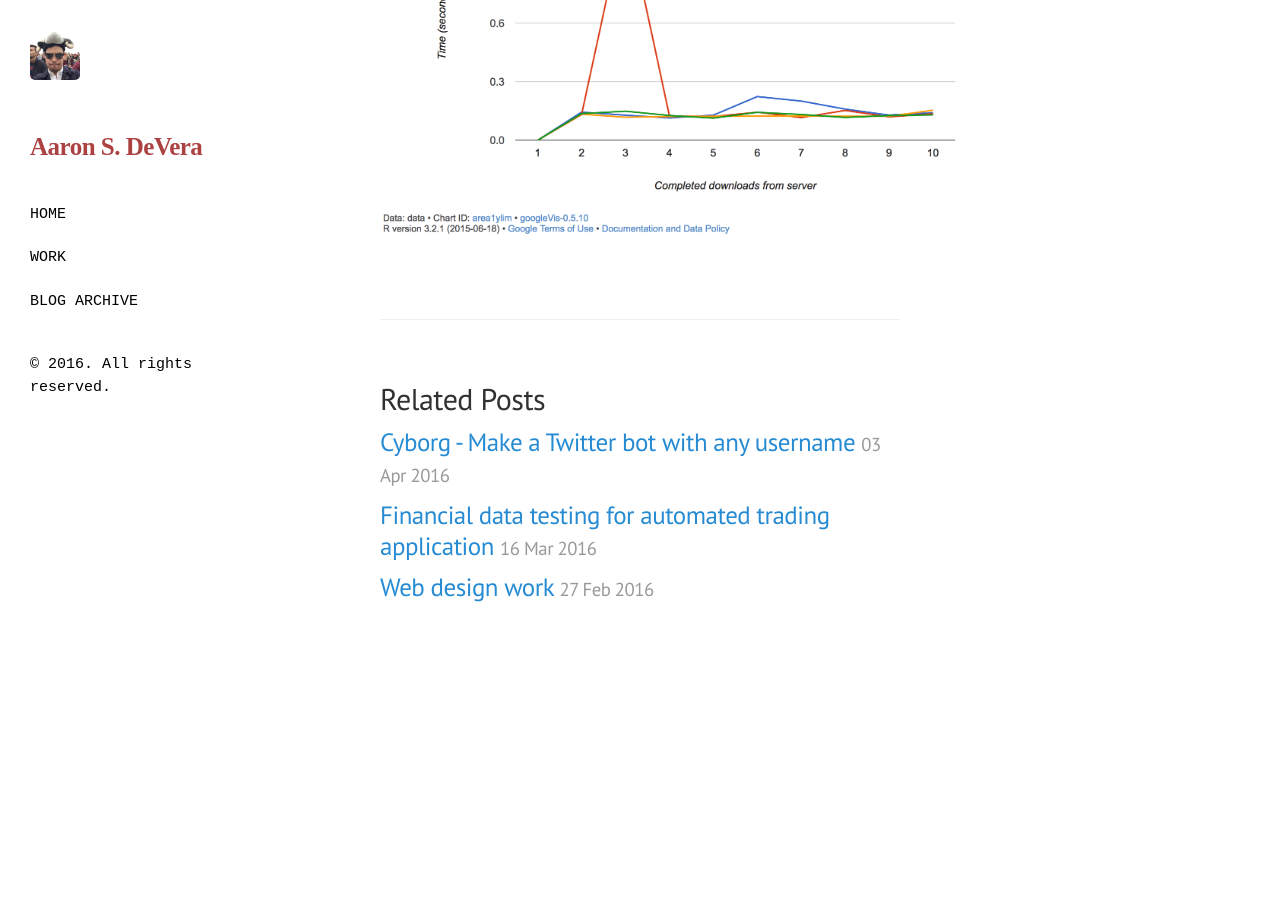
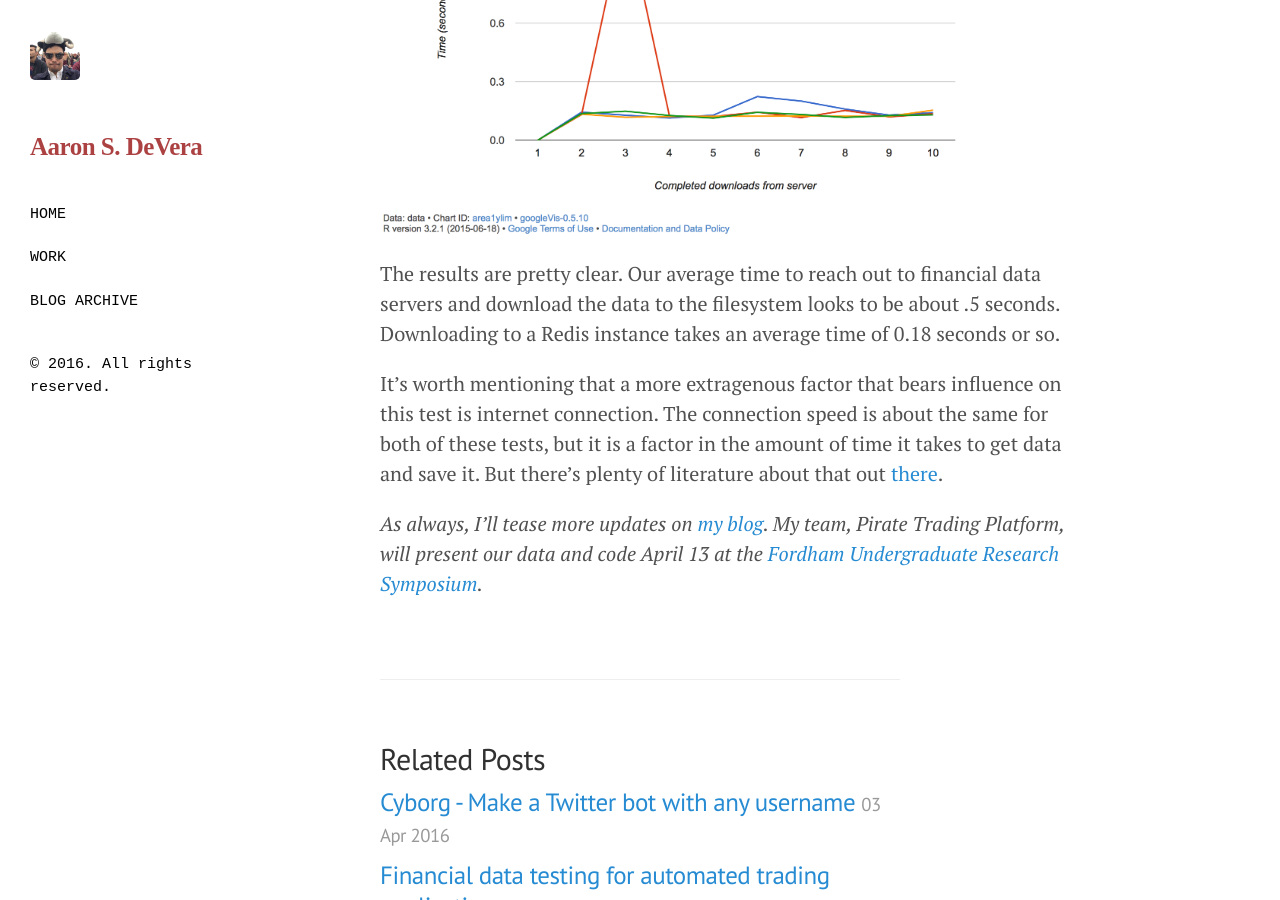
Before and after one commit to aaronsdevera/aaronsdevera.github.io, a Jekyll site: the page built from _posts/2016-04-04-speedtests-for-streaming-financial-data-storage.md, in a window 1280 px wide and 900 px high, scrolled down 1492 px. Built offline with Jekyll 4.4.1, drawn with Linux system fonts in a browser that asks for light colours; before the commit the page ends 2155 px from its top, so only the background shows below that.

Commit message:
new post

```diff
--- a/_posts/2016-04-04-speedtests-for-streaming-financial-data-storage.md
+++ b/_posts/2016-04-04-speedtests-for-streaming-financial-data-storage.md
@@ -16,3 +16,9 @@ Here's a quick test of a program in our trading platform that fetches financial
 
 ## Redis data store speedtest
 ![file i/o](http://aaronsdevera.com/public/img/post_img/2016-04-04-speedtests-for-streaming-financial-data-storage2.png "file i/o")
+
+The results are pretty clear. Our average time to reach out to financial data servers and download the data to the filesystem looks to be about .5 seconds. Downloading to a Redis instance takes an average time of 0.18 seconds or so.
+
+It's worth mentioning that a more extragenous factor that bears influence on this test is internet connection. The connection speed is about the same for both of these tests, but it is a factor in the amount of time it takes to get data and save it. But there's plenty of literature about that out [there](https://www.google.com/webhp?hl=en#hl=en&q=flash+boys).
+
+*As always, I'll tease more updates on [my blog](http://aaronsdevera.com). My team, Pirate Trading Platform, will present our data and code April 13 at the [Fordham Undergraduate Research Symposium](http://www.fordham.edu/info/20331/undergraduate_research_symposium).*
```
